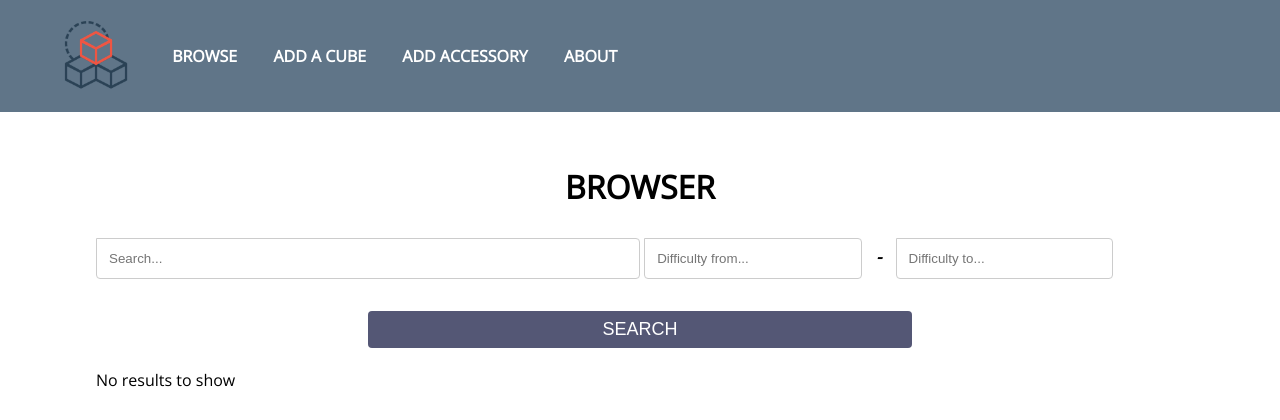
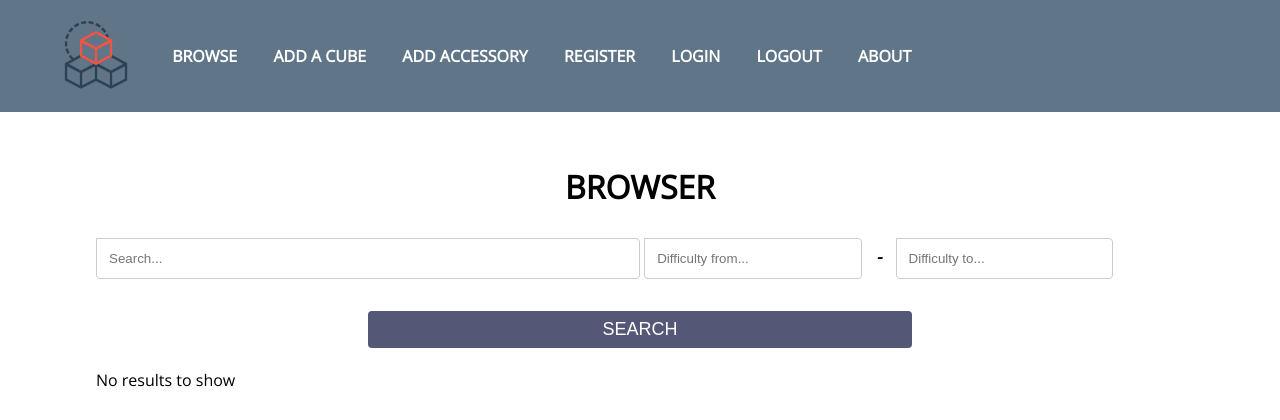
Before and after one commit to toshko89/cubes-vol.2, a Node server app: page / in a window 1280 px wide. Shown: the top 420 px of the page. Run offline with Node 20, Linux system fonts and the light colour scheme; data that the repository does not hold is empty; some libraries are stand-ins or nearby versions.

Commit message:
additional navigation added

```diff
--- a/src/views/layouts/main.hbs
+++ b/src/views/layouts/main.hbs
@@ -16,6 +16,9 @@
         <li><a href="/">Browse</a></li>
         <li><a href="/cube/create">Add a Cube</a></li>
         <li><a href="/accessory/create">Add Accessory</a></li>
+        <li><a href="/register">Register</a></li>
+        <li><a href="/login">Login</a></li>
+        <li><a href="/">Logout</a></li>
         <li><a href="/about">About</a></li>
       </ul>
     </header>
```
